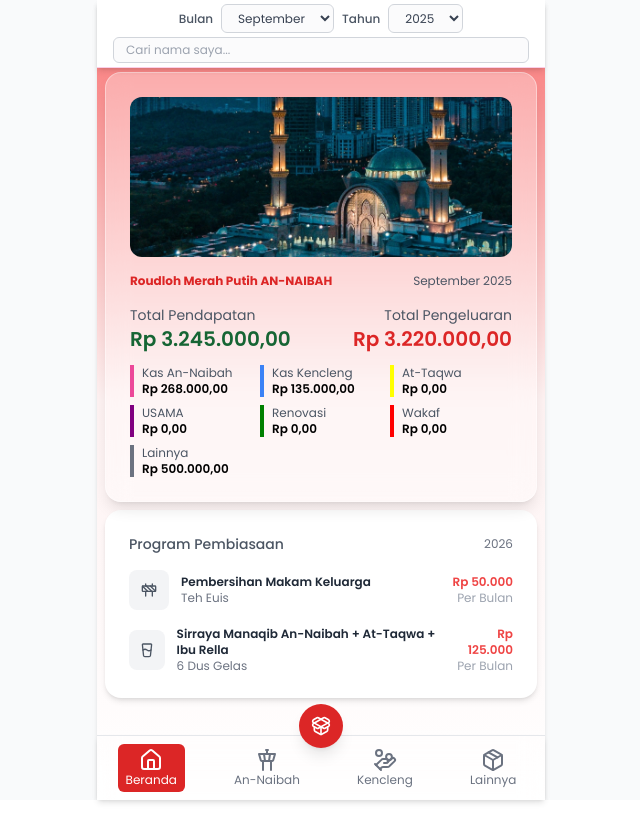
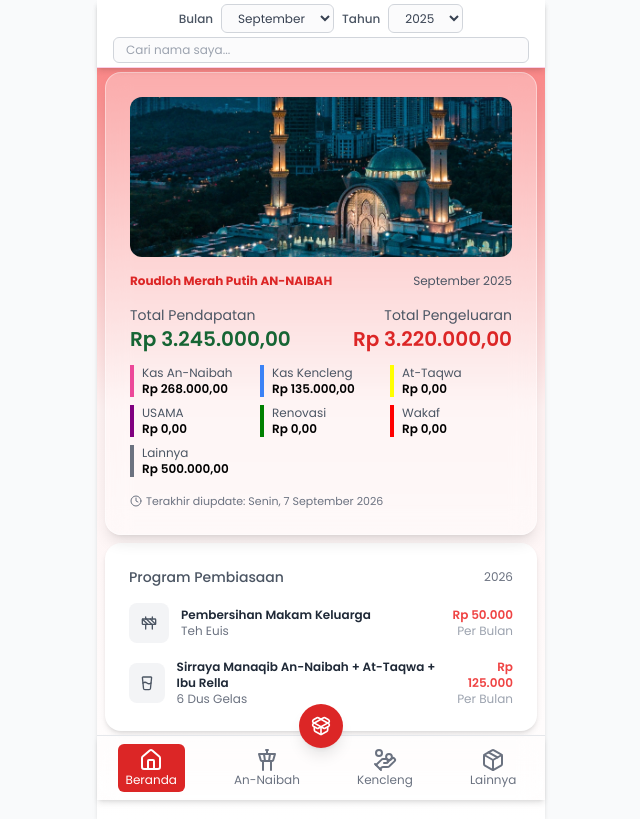
Before and after one commit to mhanifmuhsin/annaibah, a React (Vite) app: page / in a window 1280 px wide. Shown: the whole page, without its empty margins (319-959 px from the left). Built offline with nearby package versions, Linux system fonts and the light colour scheme.

Commit message:
feat: :sparkles: add last updated timestamps for financial entries in App.tsx and IncomeCard component

```diff
--- a/src/App.tsx
+++ b/src/App.tsx
@@ -13,7 +13,7 @@ import kasLainnyaData from "./data/kas_lainnya.json";
 import kasRenovasi from "./data/kas_renovasi.json";
 import kasUsama from "./data/kas_usama.json";
 import kasWakaf from "./data/kas_wakaf.json";
-import { hitungSaldo } from "./utils";
+import { formatLastUpdated, getLatestDateString, hitungSaldo } from "./utils";
 
 const spendItems = [
   {
@@ -51,6 +51,38 @@ function App() {
   const dataKasUsama = hitungSaldo(kasUsama);
   const dataKasRenovasi = hitungSaldo(kasRenovasi);
   const dataKasWakaf = hitungSaldo(kasWakaf);
+  const lastUpdatedAll = formatLastUpdated(
+    getLatestDateString([
+      dataKasAnnaibah,
+      dataKasKencleng,
+      dataKasLainnya,
+      dataKasAttaqwa,
+      dataKasUsama,
+      dataKasRenovasi,
+      dataKasWakaf,
+    ]),
+  );
+  const lastUpdatedAnnaibah = formatLastUpdated(
+    getLatestDateString([dataKasAnnaibah]),
+  );
+  const lastUpdatedKencleng = formatLastUpdated(
+    getLatestDateString([dataKasKencleng]),
+  );
+  const lastUpdatedLainnya = formatLastUpdated(
+    getLatestDateString([dataKasLainnya]),
+  );
+  const lastUpdatedAttaqwa = formatLastUpdated(
+    getLatestDateString([dataKasAttaqwa]),
+  );
+  const lastUpdatedUsama = formatLastUpdated(
+    getLatestDateString([dataKasUsama]),
+  );
+  const lastUpdatedRenovasi = formatLastUpdated(
+    getLatestDateString([dataKasRenovasi]),
+  );
+  const lastUpdatedWakaf = formatLastUpdated(
+    getLatestDateString([dataKasWakaf]),
+  );
   const [visible, setVisible] = React.useState(false);
 
   const [selectedMonth, setSelectedMonth] = React.useState(
@@ -296,6 +328,7 @@ function App() {
                         year: "numeric",
                       },
                     )}
+                    lastUpdated={lastUpdatedAll}
                     total={(
                       dataKasAnnaibah
                         .filter(
@@ -435,6 +468,7 @@ function App() {
                         year: "numeric",
                       },
                     )}
+                    lastUpdated={lastUpdatedAnnaibah}
                     total={dataKasAnnaibah
                       .filter(
                         (item) =>
@@ -493,6 +527,7 @@ function App() {
                         year: "numeric",
                       },
                     )}
+                    lastUpdated={lastUpdatedKencleng}
                     total={dataKasKencleng
                       .filter(
                         (item) =>
@@ -551,6 +586,7 @@ function App() {
                         year: "numeric",
                       },
                     )}
+                    lastUpdated={lastUpdatedLainnya}
                     total={dataKasLainnya
                       .filter(
                         (item) =>
@@ -609,6 +645,7 @@ function App() {
                         year: "numeric",
                       },
                     )}
+                    lastUpdated={lastUpdatedAttaqwa}
                     total={dataKasAttaqwa
                       .filter(
                         (item) =>
@@ -667,6 +704,7 @@ function App() {
                         year: "numeric",
                       },
                     )}
+                    lastUpdated={lastUpdatedUsama}
                     total={dataKasUsama
                       .filter(
                         (item) =>
@@ -723,6 +761,7 @@ function App() {
                         year: "numeric",
                       },
                     )}
+                    lastUpdated={lastUpdatedRenovasi}
                     total={dataKasRenovasi
                       .filter(
                         (item) =>
@@ -781,6 +820,7 @@ function App() {
                         year: "numeric",
                       },
                     )}
+                    lastUpdated={lastUpdatedWakaf}
                     total={dataKasWakaf
                       .filter(
                         (item) =>
--- a/src/components/IncomeCard.tsx
+++ b/src/components/IncomeCard.tsx
@@ -1,3 +1,4 @@
+import { Clock } from "lucide-react";
 import React from "react";
 import banner from "../assets/ban.webp"; // Adjust the path if needed
 
@@ -10,6 +11,7 @@ interface Category {
 interface IncomeCardProps {
   title: string;
   date: string;
+  lastUpdated?: string;
   total: string;
   totalExpense?: string;
   categories: Category[];
@@ -18,6 +20,7 @@ interface IncomeCardProps {
 const IncomeCard: React.FC<IncomeCardProps> = ({
   title,
   date,
+  lastUpdated,
   total,
   totalExpense,
   categories,
@@ -72,6 +75,13 @@ const IncomeCard: React.FC<IncomeCardProps> = ({
           </div>
         ))}
       </div>
+
+      {lastUpdated && (
+        <p className="mt-4 flex items-center gap-1 text-[11px] text-gray-500">
+          <Clock className="h-3 w-3" />
+          Terakhir diupdate: {lastUpdated}
+        </p>
+      )}
     </div>
   );
 };
--- a/src/utils/index.ts
+++ b/src/utils/index.ts
@@ -43,3 +43,54 @@ export function hitungSaldo(
       };
     });
 }
+
+export function getLatestDateString(
+  datasets: Array<Array<{ date: string }>>,
+): string | null {
+  let latest: { raw: string; time: number } | null = null;
+
+  for (const data of datasets) {
+    for (const item of data) {
+      const time = new Date(item.date).getTime();
+      if (Number.isNaN(time)) continue;
+      if (!latest || time > latest.time) {
+        latest = { raw: item.date, time };
+      }
+    }
+  }
+
+  return latest?.raw ?? null;
+}
+
+export function formatLastUpdated(dateStr: string | null): string {
+  if (!dateStr) return "-";
+
+  const hasTime = /T\d{2}:\d{2}| \d{2}:\d{2}/.test(dateStr);
+  const date = hasTime
+    ? new Date(dateStr)
+    : (() => {
+        const [year, month, day] = dateStr.split("-").map(Number);
+        return new Date(year, (month || 1) - 1, day || 1);
+      })();
+
+  if (Number.isNaN(date.getTime())) return "-";
+
+  return date.toLocaleString(
+    "id-ID",
+    hasTime
+      ? {
+          weekday: "long",
+          day: "numeric",
+          month: "long",
+          year: "numeric",
+          hour: "2-digit",
+          minute: "2-digit",
+        }
+      : {
+          weekday: "long",
+          day: "numeric",
+          month: "long",
+          year: "numeric",
+        },
+  );
+}
```
